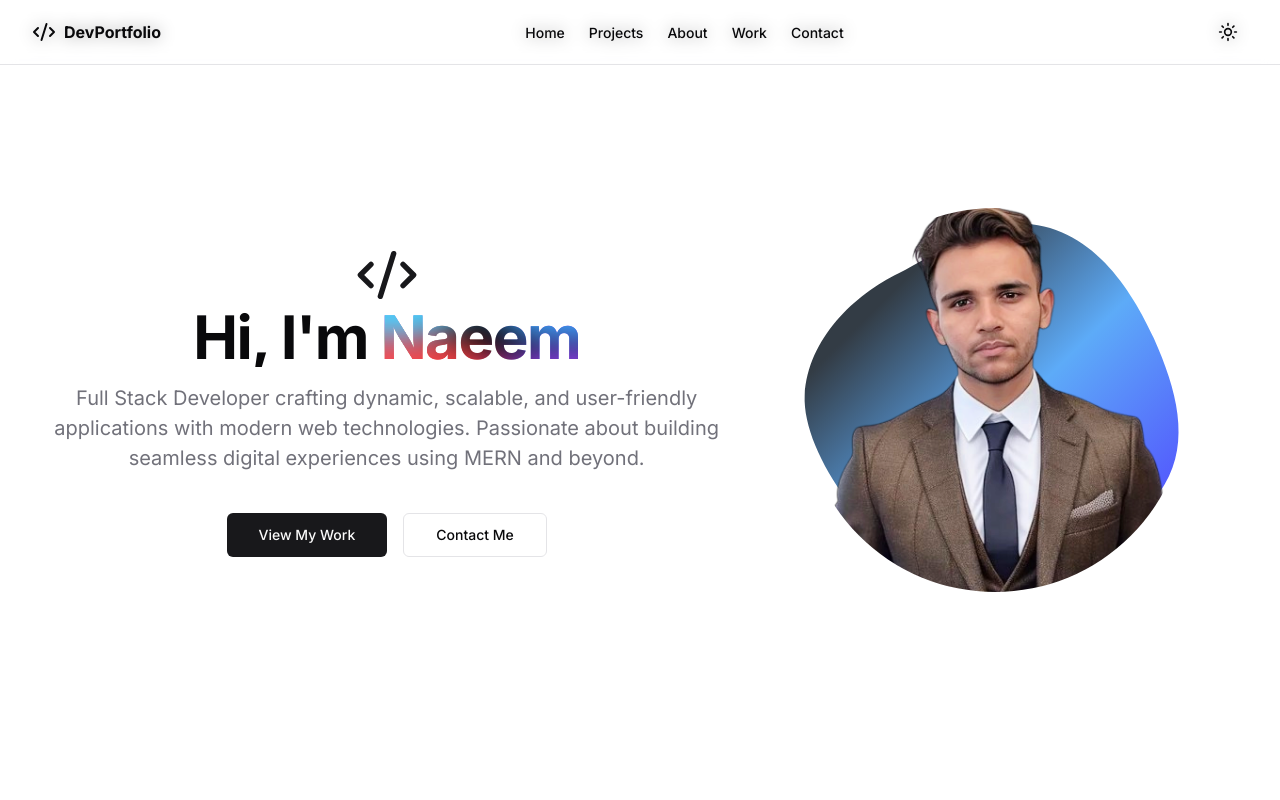
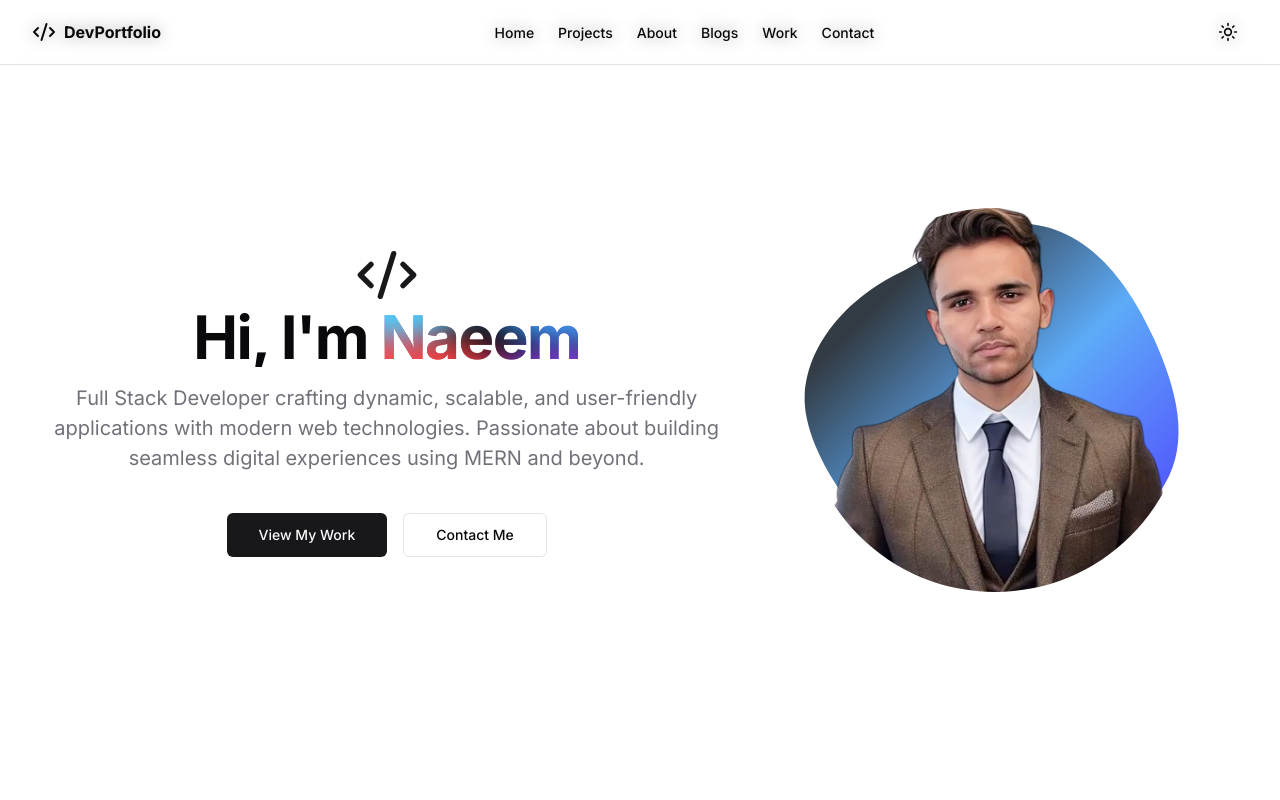
Before and after one commit to naeemkhan9293/work-portfolio, a Next.js app: page / in a window 1280 px wide. Shown: the top 800 px of the page. Built offline with nearby package versions, Linux system fonts and the light colour scheme.

Commit message:
feat: enhance Navbar component with theme mounting logic and restore Blog link

```diff
--- a/src/components/Navbar.tsx
+++ b/src/components/Navbar.tsx
@@ -4,10 +4,15 @@ import { NavigationMenu } from "@/components/ui/navigation-menu";
 import { Code2, Moon, Sun } from "lucide-react";
 import { useTheme } from "next-themes";
 import Link from "next/link";
+import { useEffect, useState } from "react";
 
 export function Navbar() {
   const { setTheme, theme } = useTheme();
-
+  const [mounted, setMounted] = useState(false);
+  useEffect(() => {
+    setMounted(true);
+  }, []);
+  if (!mounted) return null;
   return (
     <nav className="fixed top-0 w-full bg-background/95 backdrop-blur supports-[backdrop-filter]:bg-background/60 z-50 border-b">
       <div className="max-w-screen-xl mx-auto px-4 sm:px-6 lg:px-8 flex h-16 items-center justify-between">
@@ -18,12 +23,51 @@ export function Navbar() {
 
         <NavigationMenu>
           <ul className="hidden md:flex items-center gap-6">
-            <li><Link href="/" className="text-sm font-medium hover:text-primary">Home</Link></li>
-            <li><a href="#projects" className="text-sm font-medium hover:text-primary">Projects</a></li>
-            <li><a href="#about" className="text-sm font-medium hover:text-primary">About</a></li>
-            {/* <li><Link href="/blog" className="text-sm font-medium hover:text-primary">Blogs</Link></li> */}
-            <li><a href="#work" className="text-sm font-medium hover:text-primary">Work</a></li>
-            <li><a href="#contact" className="text-sm font-medium hover:text-primary">Contact</a></li>
+            <li>
+              <Link href="/" className="text-sm font-medium hover:text-primary">
+                Home
+              </Link>
+            </li>
+            <li>
+              <a
+                href="#projects"
+                className="text-sm font-medium hover:text-primary"
+              >
+                Projects
+              </a>
+            </li>
+            <li>
+              <a
+                href="#about"
+                className="text-sm font-medium hover:text-primary"
+              >
+                About
+              </a>
+            </li>
+            <li>
+              <Link
+                href="/blog"
+                className="text-sm font-medium hover:text-primary"
+              >
+                Blogs
+              </Link>
+            </li>
+            <li>
+              <a
+                href="#work"
+                className="text-sm font-medium hover:text-primary"
+              >
+                Work
+              </a>
+            </li>
+            <li>
+              <a
+                href="#contact"
+                className="text-sm font-medium hover:text-primary"
+              >
+                Contact
+              </a>
+            </li>
           </ul>
         </NavigationMenu>
 
```
